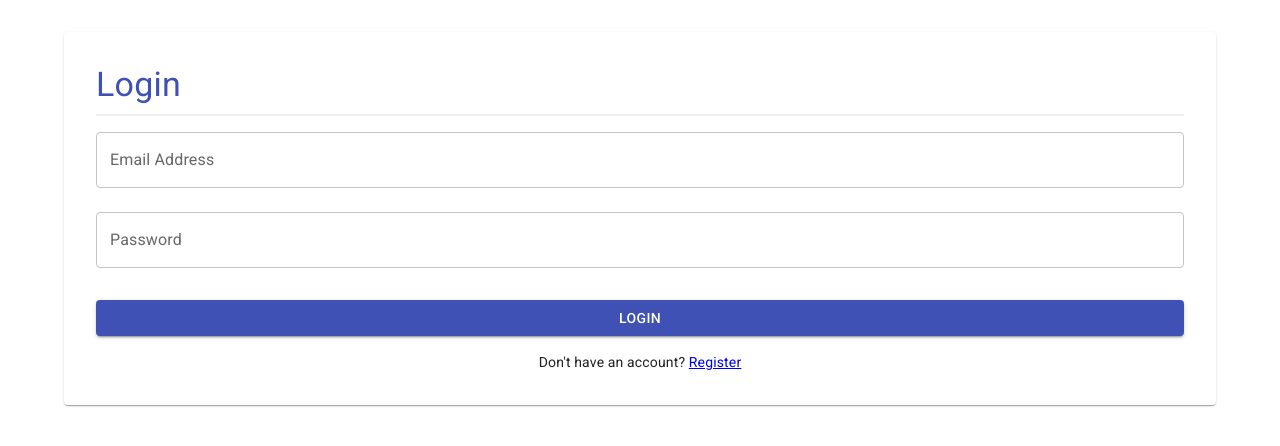
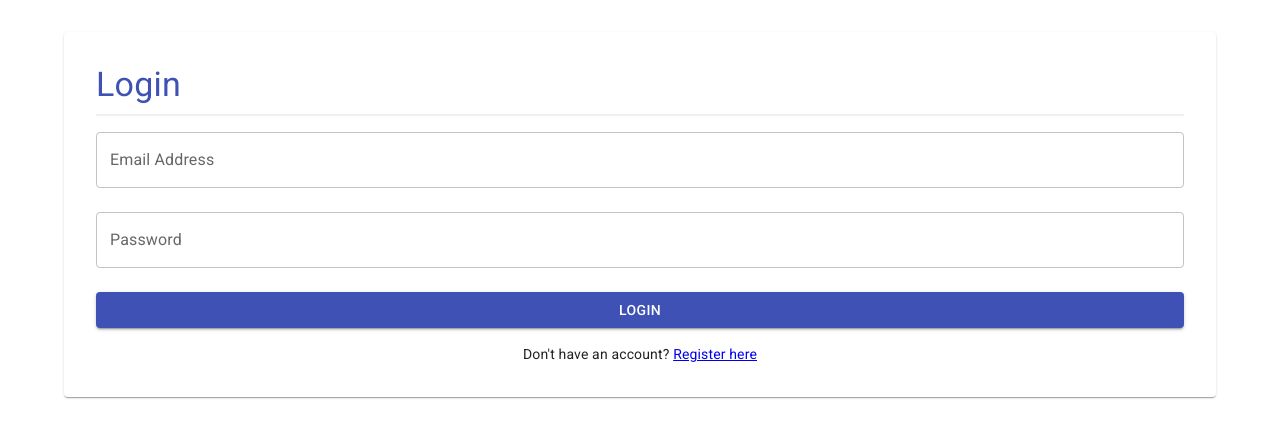
Before and after one commit to lukasschneider01/art_app, a React (Create React App) app in the folder client/: page /login in a window 1280 px wide. Shown: the top 446 px of the page. Built offline with nearby package versions, Linux system fonts and the light colour scheme.

Commit message:
final commit 2

```diff
--- /dev/null
+++ b/client/src/config/api.js
@@ -0,0 +1,21 @@
+import axios from 'axios';
+
+const api = axios.create({
+    baseURL: 'https://art-app.onrender.com'
+});
+
+// Add request interceptor for auth token
+api.interceptors.request.use(
+    (config) => {
+        const token = localStorage.getItem('token');
+        if (token) {
+            config.headers['x-auth-token'] = token;
+        }
+        return config;
+    },
+    (error) => {
+        return Promise.reject(error);
+    }
+);
+
+export default api;
--- a/client/src/context/AuthContext.js
+++ b/client/src/context/AuthContext.js
@@ -1,5 +1,5 @@
 import React, { createContext, useState, useEffect } from 'react';
-import axios from 'axios';
+import api from '../config/api';
 
 const AuthContext = createContext();
 
@@ -13,10 +13,10 @@ export const AuthProvider = ({ children }) => {
   // Set auth token in headers
   const setAuthToken = (token) => {
     if (token) {
-      axios.defaults.headers.common['x-auth-token'] = token;
+      api.defaults.headers.common['x-auth-token'] = token;
       localStorage.setItem('token', token);
     } else {
-      delete axios.defaults.headers.common['x-auth-token'];
+      delete api.defaults.headers.common['x-auth-token'];
       localStorage.removeItem('token');
     }
   };
@@ -27,7 +27,7 @@ export const AuthProvider = ({ children }) => {
       setAuthToken(token);
 
       try {
-        const res = await axios.get('/api/users/me');
+        const res = await api.get('/api/users/me');
         setUser(res.data);
         setIsAuthenticated(true);
       } catch (err) {
@@ -43,7 +43,7 @@ export const AuthProvider = ({ children }) => {
   // Register user
   const register = async (formData) => {
     try {
-      const res = await axios.post('/api/auth/register', formData);
+      const res = await api.post('/api/auth/register', formData);
       return res.data;
     } catch (err) {
       setError(err.response.data.msg);
@@ -54,7 +54,7 @@ export const AuthProvider = ({ children }) => {
   // Login user
   const login = async (formData) => {
     try {
-      const res = await axios.post('/api/auth/login', formData);
+      const res = await api.post('/api/auth/login', formData);
       setToken(res.data.token);
       setAuthToken(res.data.token);
       await loadUser();
@@ -76,7 +76,7 @@ export const AuthProvider = ({ children }) => {
   // Verify token for survey access
   const verifyToken = async (token) => {
     try {
-      const res = await axios.get(`/api/auth/verify-token/${token}`);
+      const res = await api.get(`/api/auth/verify-token/${token}`);
       return res.data;
     } catch (err) {
       setError(err.response.data.msg);
--- a/client/src/pages/Login.js
+++ b/client/src/pages/Login.js
@@ -2,7 +2,7 @@ import React, { useState, useContext, useEffect } from 'react';
 import { Link, useNavigate } from 'react-router-dom';
 import { Typography, TextField, Button, Paper, Box, Alert } from '@mui/material';
 import AuthContext from '../context/AuthContext';
-import axios from 'axios';
+import api from '../config/api';
 
 const Login = () => {
   const navigate = useNavigate();
@@ -16,9 +16,6 @@ const Login = () => {
   const [formError, setFormError] = useState('');
 
   const { email, password } = formData;
-
-  // We'll only redirect after a successful login action, not automatically on page load
-  // This prevents the automatic redirection when a user visits the login page
 
   const onChange = e => {
     setFormData({ ...formData, [e.target.name]: e.target.value });
@@ -53,7 +50,7 @@ const Login = () => {
 
               // Check if user has already submitted a survey
               try {
-                const surveyRes = await axios.get(`/api/survey/check-submission/${user._id}`);
+                const surveyRes = await api.get(`/api/survey/check-submission/${user._id}`);
                 if (surveyRes.data.hasSubmitted) {
                   // User has already submitted a survey - show message and prevent navigation
                   setFormError('You have already completed the survey. Thank you for your participation!');
@@ -108,7 +105,7 @@ const Login = () => {
           onChange={onChange}
         />
 
-        <Box mt={3}>
+        <Box sx={{ mt: 2 }}>
           <Button
             type="submit"
             variant="contained"
@@ -119,9 +116,9 @@ const Login = () => {
           </Button>
         </Box>
 
-        <Box mt={2} textAlign="center">
+        <Box sx={{ mt: 2, textAlign: 'center' }}>
           <Typography variant="body2">
-            Don't have an account? <Link to="/register">Register</Link>
+            Don't have an account? <Link to="/register">Register here</Link>
           </Typography>
         </Box>
       </form>
--- a/client/src/pages/Survey.js
+++ b/client/src/pages/Survey.js
@@ -1,5 +1,6 @@
 import React, { useState, useEffect } from 'react';
 import { useNavigate, useLocation } from 'react-router-dom';
+import api from '../config/api';
 import axios from 'axios';
 import {
   Typography,
@@ -89,7 +90,7 @@ const Survey = () => {
       }
 
       try {
-        const res = await axios.get(`/api/auth/verify-token/${token}`);
+        const res = await api.get(`/api/auth/verify-token/${token}`);
         if (res.data.valid) {
           setTokenValid(true);
           setUserData(res.data);
@@ -180,8 +181,8 @@ const Survey = () => {
         return;
       }
 
-      // Use the full backend URL to avoid proxy issues
-      await axios.post('http://localhost:5000/api/survey/submit', formDataToSend, {
+      // Use the centralized API module for form submission
+      await api.post('/api/survey/submit', formDataToSend, {
         headers: {
           'Content-Type': 'multipart/form-data'
         }
--- a/client/src/pages/admin/Dashboard.js
+++ b/client/src/pages/admin/Dashboard.js
@@ -4,7 +4,7 @@ import { Typography, Paper, Box, Grid, Card, CardContent, Button } from '@mui/ma
 import PersonIcon from '@mui/icons-material/Person';
 import AssignmentIcon from '@mui/icons-material/Assignment';
 import NotificationsIcon from '@mui/icons-material/Notifications';
-import axios from 'axios';
+import api from '../../config/api';
 import AuthContext from '../../context/AuthContext';
 
 const AdminDashboard = () => {
@@ -19,13 +19,13 @@ const AdminDashboard = () => {
     const fetchStats = async () => {
       try {
         // Get pending users count
-        const pendingUsersRes = await axios.get('/api/users/pending');
+        const pendingUsersRes = await api.get('/api/users/pending');
 
         // Get all users count
-        const allUsersRes = await axios.get('/api/users');
+        const allUsersRes = await api.get('/api/users');
 
         // Get surveys count
-        const surveysRes = await axios.get('/api/survey');
+        const surveysRes = await api.get('/api/survey');
 
         setStats({
           totalUsers: allUsersRes.data.length,
--- a/client/src/pages/admin/Surveys.js
+++ b/client/src/pages/admin/Surveys.js
@@ -22,7 +22,7 @@ import {
 } from '@mui/material';
 import VisibilityIcon from '@mui/icons-material/Visibility';
 import GetAppIcon from '@mui/icons-material/GetApp';
-import axios from 'axios';
+import api from '../../config/api';
 
 const AdminSurveys = () => {
   const [surveys, setSurveys] = useState([]);
@@ -39,7 +39,7 @@ const AdminSurveys = () => {
   const fetchSurveys = async () => {
     try {
       setLoading(true);
-      const res = await axios.get('/api/survey');
+      const res = await api.get('/api/survey');
       setSurveys(res.data);
       setLoading(false);
     } catch (err) {
--- a/client/src/pages/admin/Users.js
+++ b/client/src/pages/admin/Users.js
@@ -1,4 +1,5 @@
 import React, { useState, useEffect } from 'react';
+import axios from 'axios';
 import { Link } from 'react-router-dom';
 import {
   Typography,
@@ -25,7 +26,7 @@ import {
 } from '@mui/material';
 import CheckCircleIcon from '@mui/icons-material/CheckCircle';
 import DeleteIcon from '@mui/icons-material/Delete';
-import axios from 'axios';
+import api from '../../config/api';
 
 const AdminUsers = () => {
   const [users, setUsers] = useState([]);
@@ -45,7 +46,7 @@ const AdminUsers = () => {
   const fetchUsers = async () => {
     try {
       setLoading(true);
-      const res = await axios.get('/api/users');
+      const res = await api.get('/api/users');
       setUsers(res.data);
       setLoading(false);
     } catch (err) {
@@ -58,7 +59,7 @@ const AdminUsers = () => {
   // Handle user approval
   const handleApproveUser = async (userId) => {
     try {
-      await axios.post(`/api/auth/approve/${userId}`);
+      await api.post(`/api/auth/approve/${userId}`);
 
       // Update user in state
       setUsers(users.map(user =>
```
